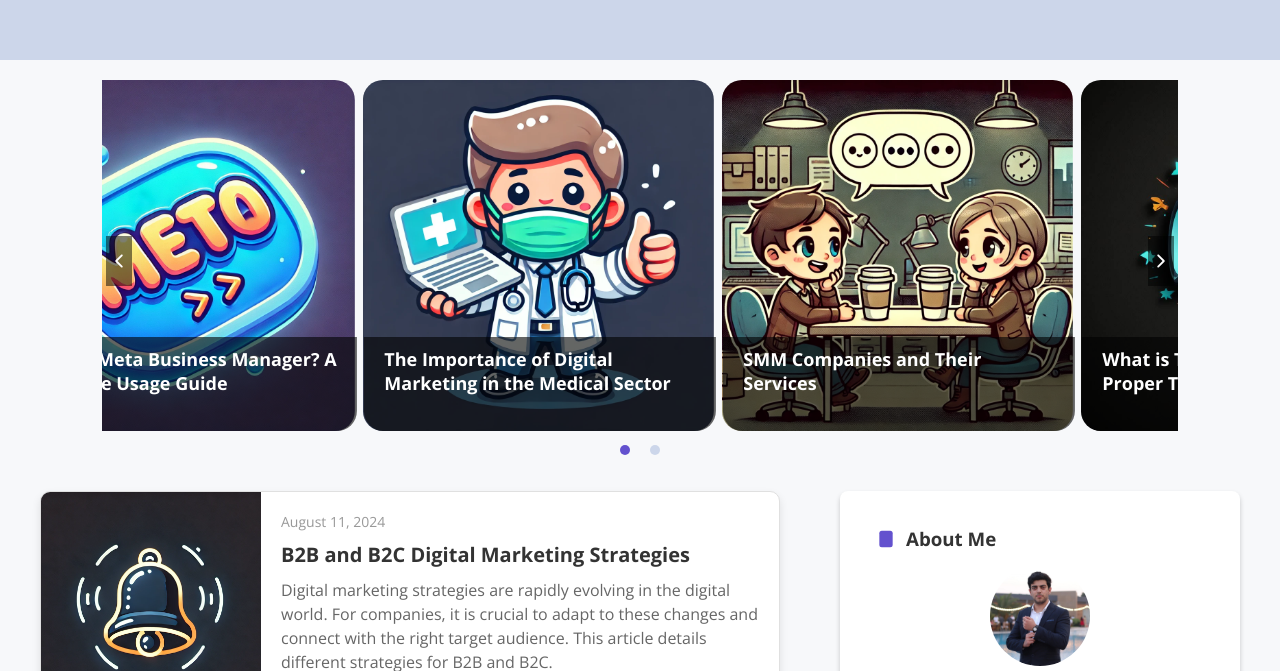
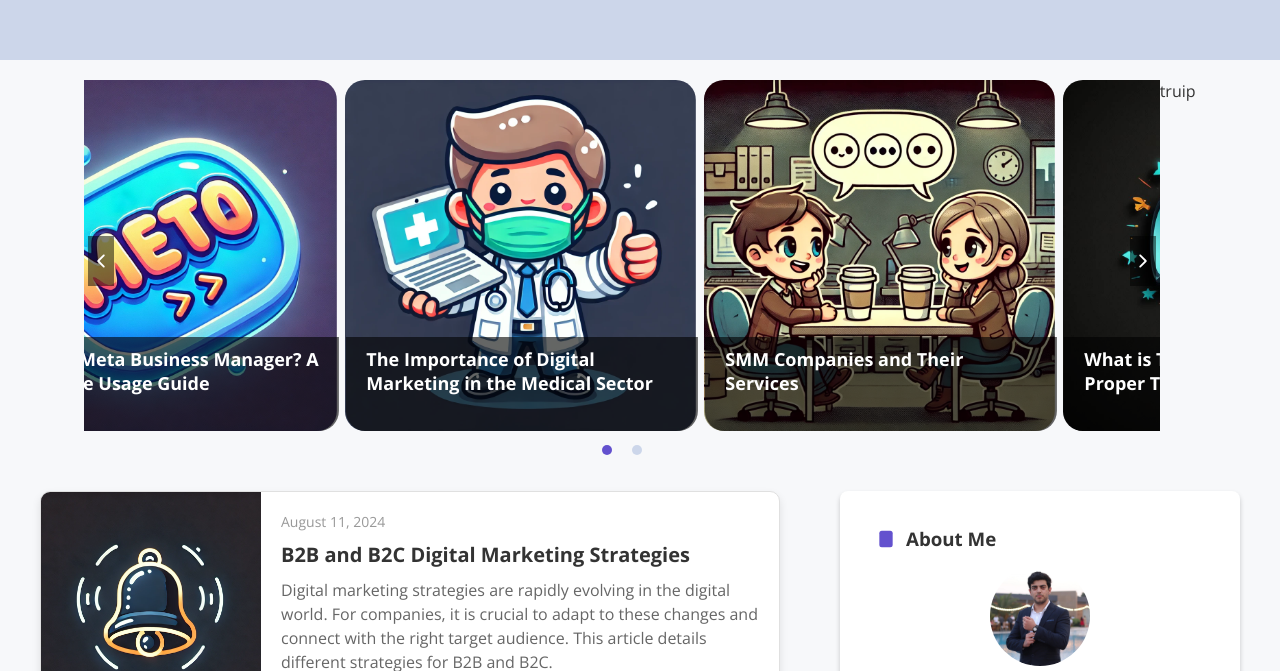
Before and after one commit to mlalayev/AdHoven, a React (Vite) app: page / in a window 1280 px wide. Shown: the part 736-1407 px from the top of the page. Built offline with nearby package versions, Linux system fonts and the light colour scheme; no server answers.

Commit message:
my commit

```diff
--- a/src/Components/MainPage/MainPage.tsx
+++ b/src/Components/MainPage/MainPage.tsx
@@ -40,6 +40,7 @@ function MainPage() {
 
       <section className="sectionsecond">
         <Card />
+        truip
       </section>
 
       <section
```
